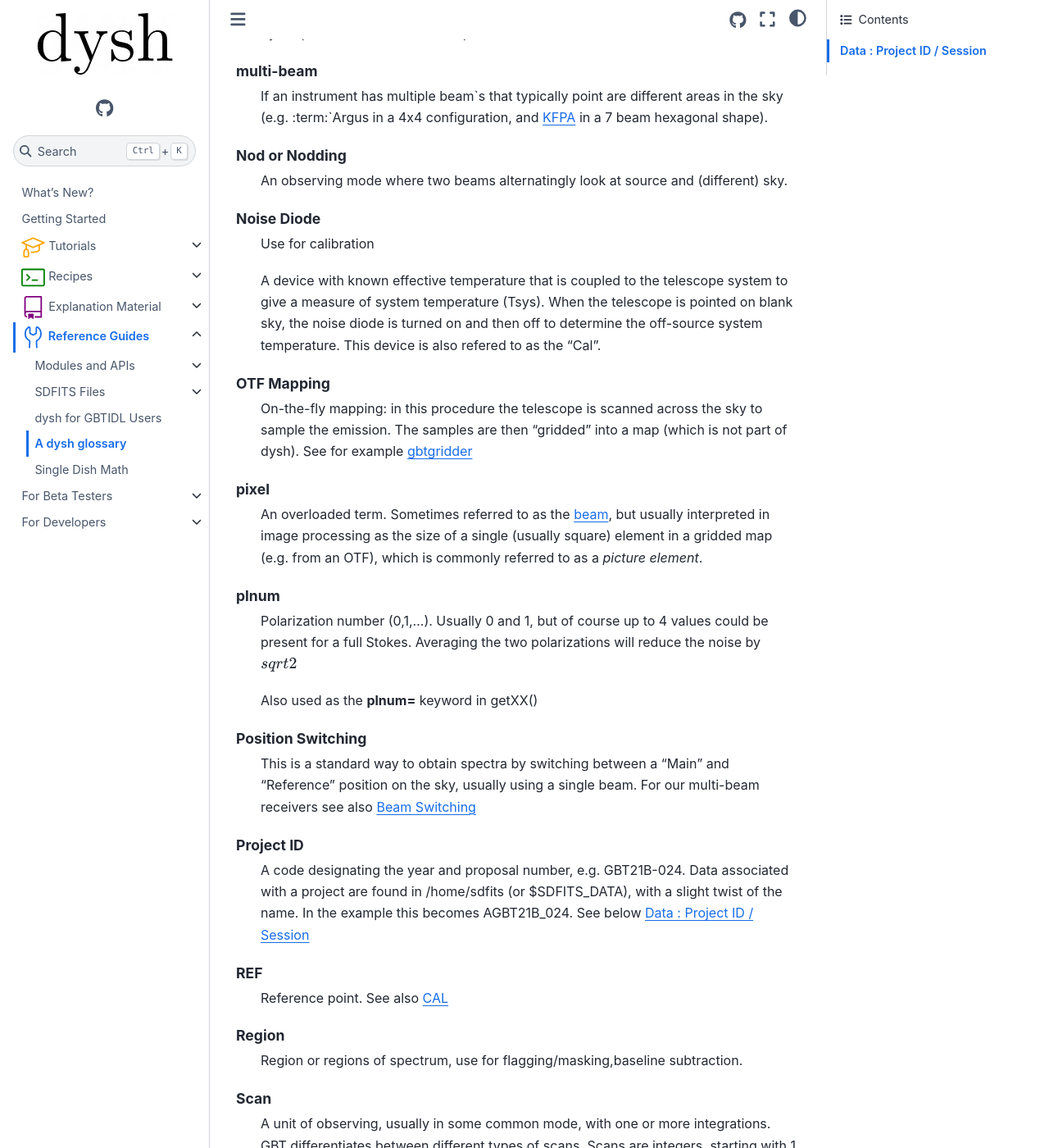
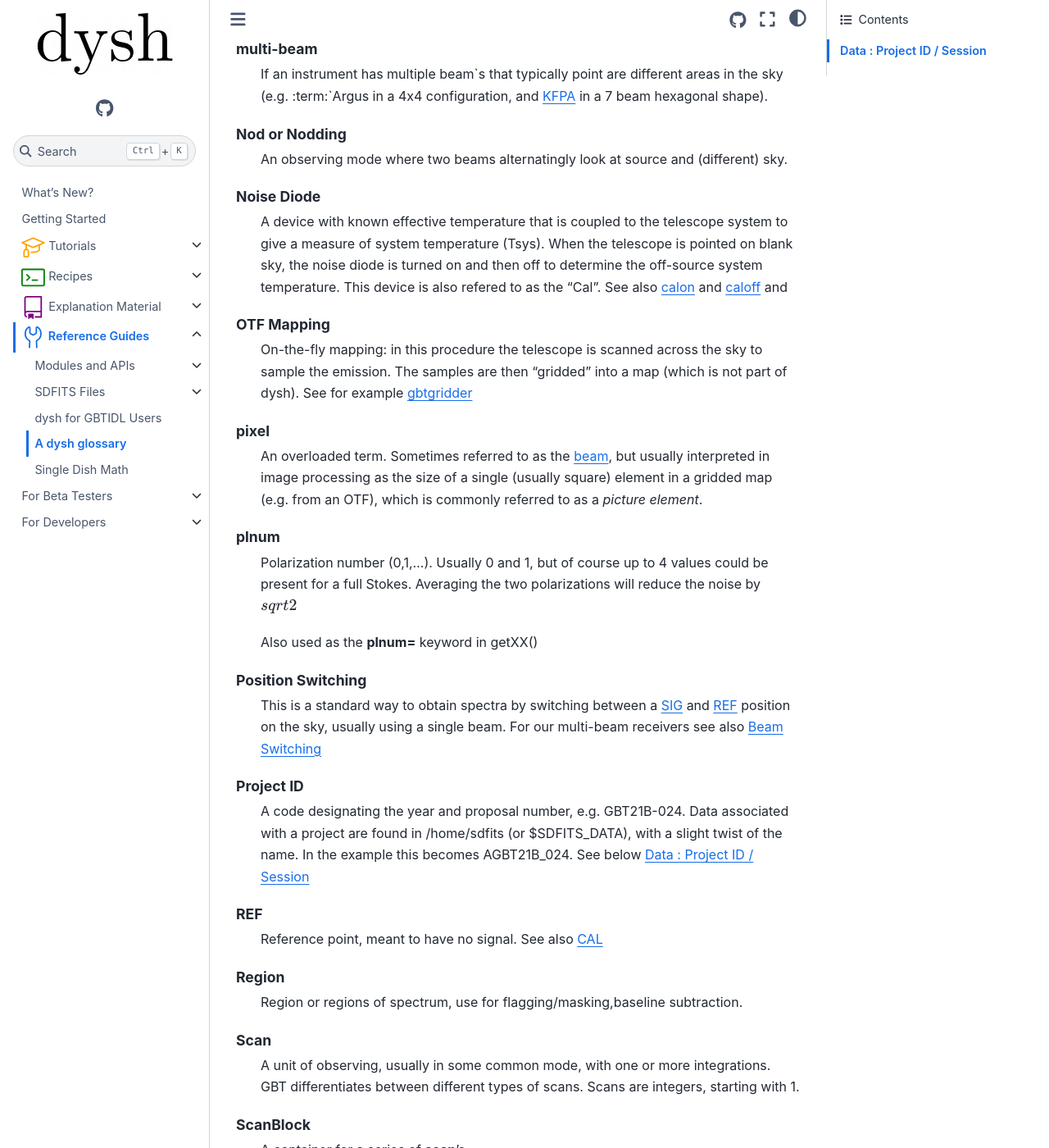
Before and after one commit to GreenBankObservatory/dysh, a Sphinx documentation site: the page built from docs/source/reference/glossary.rst, in a window 1280 px wide and 1400 px high, scrolled down 3868 px. Shown: the whole window at 82% size. Built offline with Sphinx 7.4.7 and the Sphinx Book theme 1.1.4, drawn with Linux system fonts in a browser that asks for light colours; pages that are not in the unit, such as notebooks, are missing from menus; some of the changed text lies outside the part shown.

Commit message:
cleanup - need to resolve ON/OFF SIG/REF/CAL

```diff
--- a/docs/source/reference/glossary.rst
+++ b/docs/source/reference/glossary.rst
@@ -44,9 +44,11 @@ See also the `GBO Glossary <https://gbtdocs.readthedocs.io/en/latest/glossary.ht
 
     Beam Switching
       This is a variation on position switching using a receiver
-      with multiple beams. The "Main" and "Reference" positions on the sky are
+      with multiple beams. The :term:`SIG` and :term:`REF`
+      positions on the sky are
       calculated so that the receiver is always pointing at the source. This is most
-      useful for point sources. See also :term:`Position Switching`
+      useful for point sources. At GBT only implemented for Ka-band.
+      See also :term:`Position Switching`
 
     BINTABLE
       Binary table. In dysh data, BINTABLE is an index running from 0 to N-1,
@@ -60,6 +62,7 @@ See also the `GBO Glossary <https://gbtdocs.readthedocs.io/en/latest/glossary.ht
 
     CAL
       see also :term:`SIG` or :term:`REF`
+      ON/OFF   SIG/REF
 
     caloff
       Signal with no calibration diode in the signal path.
@@ -116,13 +119,13 @@ See also the `GBO Glossary <https://gbtdocs.readthedocs.io/en/latest/glossary.ht
 
     FWHM
       (Full Width at Half Max): the effective resolution of the
-      beam if normally given in **FITS** keywords BMAJ,BMIN,BPA.
+      beam is normally given in :term:`FITS` keywords
+      BMAJ, BMIN, and BPA.
 
     Frequency Switching
       This is a variation on position switching using a receiver
-      where the IF is changed. The "Main" and "Reference" positions on the sky are
-      calculated so that the receiver is always pointing at the source. This is most
-      useful for point sources. See also :term:`Position Switching`
+      where the IF is changed.
+      See also :term:`Position Switching`
 
     GBTIDL
       Green Bank Telescope Interactive Data Language. The GBT data
@@ -156,7 +159,9 @@ See also the `GBO Glossary <https://gbtdocs.readthedocs.io/en/latest/glossary.ht
       Also used as the **intnum=** keyword in getXX()
 
     KFPA
-      K-band Focal Plane Array, a hexagonal set of beams, with a central beam.
+      K-band Focal Plane Array, a hexagonal set of beams, with a central beam. Covers 18-26 GHz.
+      See the `KFPA receiver page <https://gbtdocs.readthedocs.io/en/latest/references/receivers/kfpa.html>`_
+      for more details.
 
     masking
       Masking removes or hides the value in the spectrum. As in numpy,
@@ -182,13 +187,12 @@ See also the `GBO Glossary <https://gbtdocs.readthedocs.io/en/latest/glossary.ht
       An observing mode where two beams alternatingly look at source and (different) sky.
 
     Noise Diode
-      Use for calibration
-
       A device with known effective temperature that is coupled to the
       telescope system to give a measure of system temperature
       (Tsys). When the telescope is pointed on blank sky, the noise
       diode is turned on and then off to determine the off-source
       system temperature. This device is also refered to as the "Cal".
+      See also :term:`calon` and :term:`caloff` and
 
     OTF Mapping
       On-the-fly mapping: in this procedure the telescope is scanned across the sky to
@@ -210,7 +214,8 @@ See also the `GBO Glossary <https://gbtdocs.readthedocs.io/en/latest/glossary.ht
 
     Position Switching
       This is a standard way to obtain spectra by switching
-      between a "Main" and "Reference" position on the sky, usually using a single beam. For our
+      between a :term:`SIG` and :term:`REF` position on the sky,
+      usually using a single beam. For our
       multi-beam receivers see also :term:`Beam Switching`
 
 
@@ -221,7 +226,7 @@ See also the `GBO Glossary <https://gbtdocs.readthedocs.io/en/latest/glossary.ht
       See below :ref:`data_org`
 
     REF
-      Reference point. See also :term:`CAL`
+      Reference point, meant to have no signal. See also :term:`CAL`
 
     Region
       Region or regions of spectrum, use for flagging/masking,baseline subtraction.
```
Also changed, not shown: other parts of docs/source/reference/glossary.rst (+9 -0 lines).
